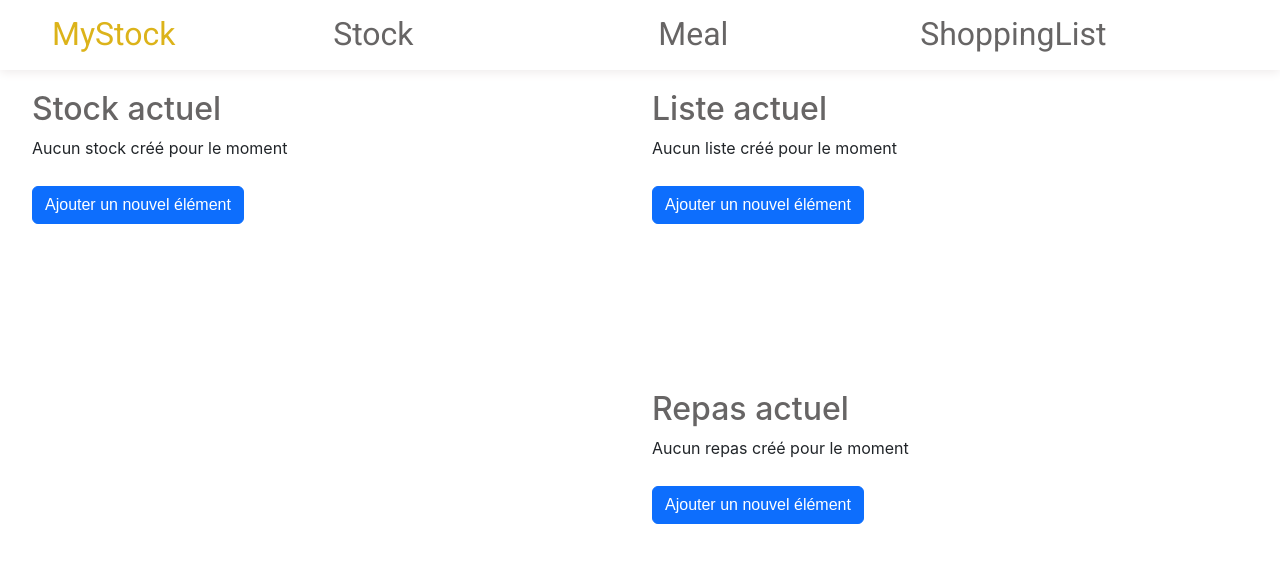
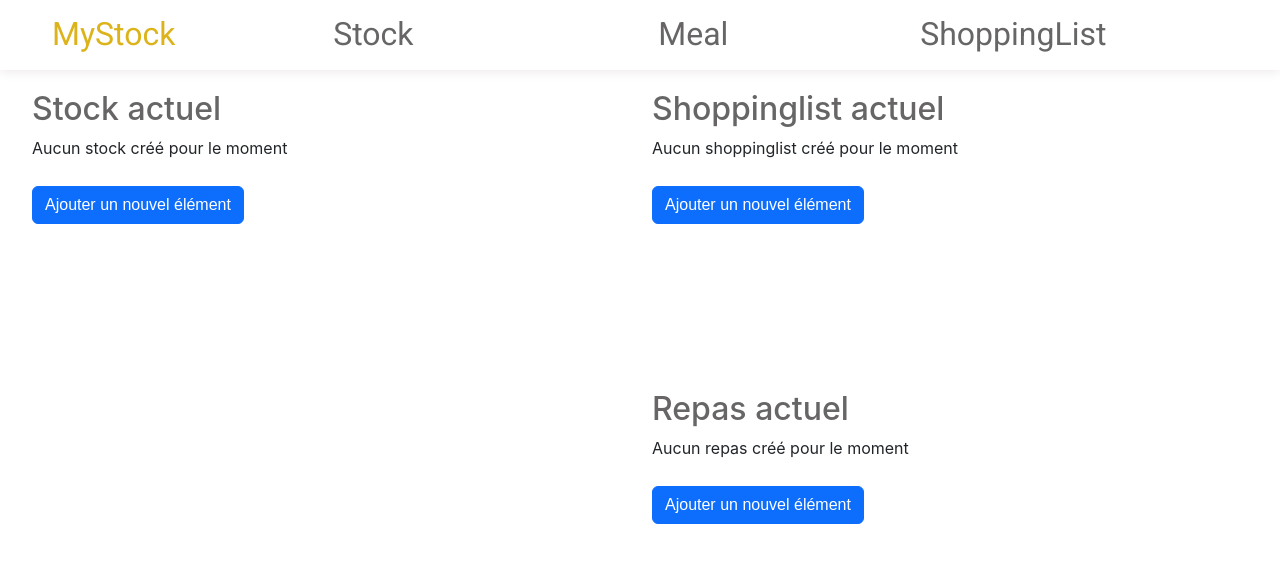
Before and after one commit to plouiserre/ShoppingManagerV2, a React (Create React App) app in the folder shopping-manager-front/: page / in a window 1280 px wide. Shown: the top 562 px of the page. Built offline with nearby package versions, Linux system fonts and the light colour scheme.

Commit message:
shopping list resume

```diff
--- a/shopping-manager-front/src/components/ShoppingList/ListResume/ListResume.jsx
+++ /dev/null
@@ -1,6 +0,0 @@
-import { Resume } from "../../Global/Resume/Resume";
-
-export function ListResume() {
-  const lists = [];
-  return <Resume keyword={"liste"} address={"shoppingList"} elements={lists} />;
-}
--- /dev/null
+++ b/shopping-manager-front/src/components/ShoppingList/ShoppingListResume/ShoppingListResume.jsx
@@ -0,0 +1,15 @@
+import { Resume } from "../../Global/Resume/Resume";
+import { useSelector } from "react-redux";
+
+export function ShoppingListResume() {
+  const shoppingLists = useSelector(
+    (store) => store.SHOPPINGLIST.shoppingLists
+  );
+  return (
+    <Resume
+      keyword={"shoppinglist"}
+      address={"shoppingList"}
+      elements={shoppingLists}
+    />
+  );
+}
--- a/shopping-manager-front/src/pages/Welcome/Welcome.jsx
+++ b/shopping-manager-front/src/pages/Welcome/Welcome.jsx
@@ -1,4 +1,4 @@
-import { ListResume } from "../../components/ShoppingList/ListResume/ListResume";
+import { ShoppingListResume } from "../../components/ShoppingList/ShoppingListResume/ShoppingListResume";
 import { MealResume } from "../../containers/MealResume/MealResume";
 import { StockResume } from "../../containers/Stock/StockResume/StockResume";
 import s from "./style.module.css";
@@ -11,7 +11,7 @@ export function Welcome() {
       </div>
       <div className="col-6">
         <div className={`${s.list}`}>
-          <ListResume />
+          <ShoppingListResume />
         </div>
         <MealResume />
       </div>
```
